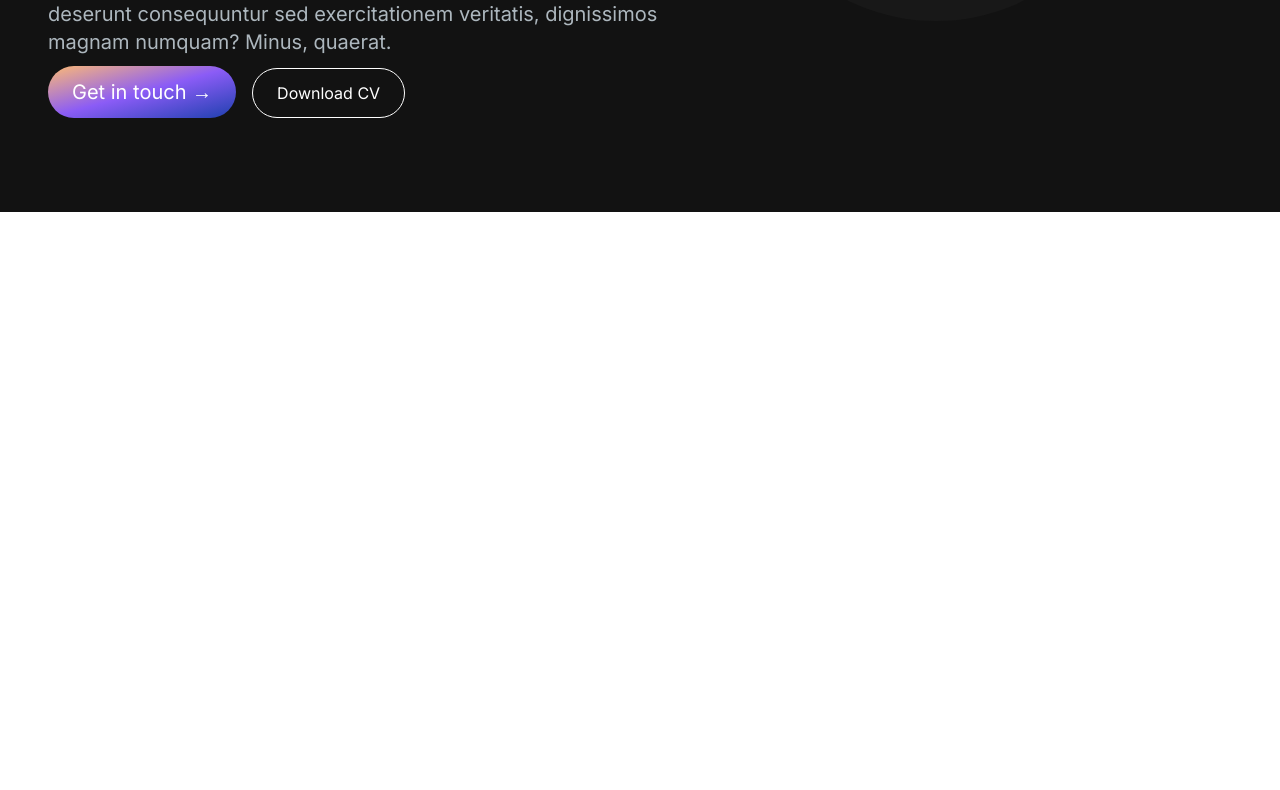
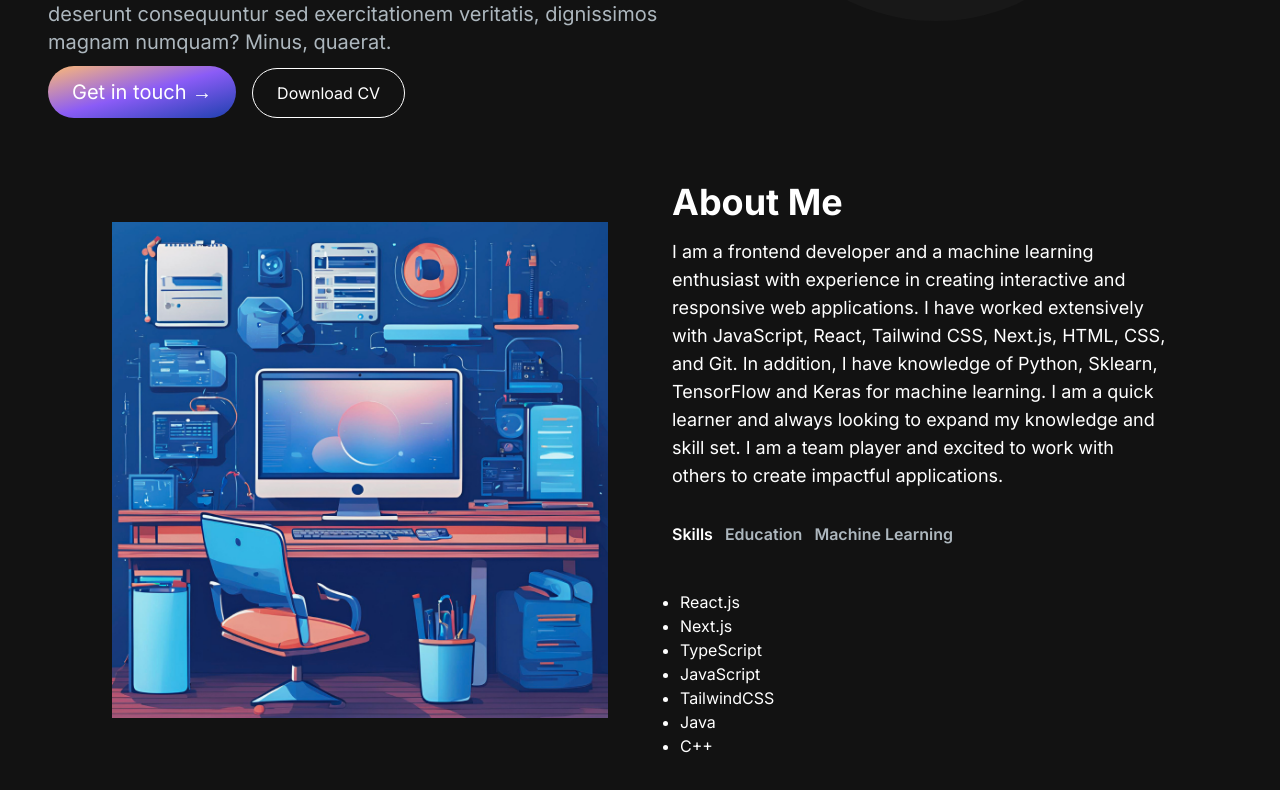
Before and after one commit to Sujit-Rukade/Portfolio, a Next.js app: page / in a window 1280 px wide. Shown: the part 588-1378 px from the top of the page. Before the commit the page ends 800 px from the top, so only its background shows below. Built offline with nearby package versions, Linux system fonts and the light colour scheme.

Commit message:
About section added

```diff
--- a/package.json
+++ b/package.json
@@ -10,6 +10,7 @@
   },
   "dependencies": {
     "@heroicons/react": "^2.1.5",
+    "framer-motion": "^11.9.0",
     "next": "14.2.4",
     "react": "^18",
     "react-dom": "^18",
--- /dev/null
+++ b/src/app/Components/AboutSection.jsx
@@ -0,0 +1,99 @@
+"use client";
+import React, { useTransition, useState } from "react";
+import Image from "next/image";
+import TabButton from "./TabButton";
+
+const TAB_DATA = [
+  {
+    title: "Skills",
+    id: "skills",
+    content: (
+      <ul className="list-disc pl-2">
+        <li>React.js</li>
+        <li>Next.js</li>
+        <li>TypeScript</li>
+        <li>JavaScript</li>
+        <li>TailwindCSS</li>
+        <li>Java</li>
+        <li>C++</li>
+      </ul>
+    ),
+  },
+  {
+    title: "Education",
+    id: "education",
+    content: (
+      <ul className="list-disc pl-2">
+        <li>I am a pre-final year student at the Pune Institute of Computer Technology (P.I.C.T), I am pursuing my B.E. in Electronics and Tele-Communication Engineering.</li>
+      </ul>
+    ),
+  },
+  {
+    title: "Machine Learning",
+    id: "ml",
+    content: (
+      <ul className="list-disc pl-2">
+        <li>Python</li>
+        <li>Pandas</li>
+        <li>Numpy</li>
+        <li>Sklearn</li>
+        <li>Matplotlib</li>
+        <li>Seaborn</li>
+        <li>Tensorflow</li>
+      </ul>
+    ),
+  },
+];
+
+const AboutSection = () => {
+  const [tab, setTab] = useState("skills");
+  const [isPending, startTransition] = useTransition();
+
+  const handleTabChange = (id) => {
+    startTransition(() => {
+      setTab(id);
+    });
+  };
+
+  return (
+    <section className="text-white" id="about">
+      <div className="md:grid md:grid-cols-2 gap-8 items-center py-8 px-4 xl:gap-16 sm:py-16 xl:px-16">
+        <Image src="/images/about-image.png" alt="About Image" width={500} height={500} />
+        <div className="mt-4 md:mt-0 text-left flex flex-col h-full">
+          <h2 className="text-4xl font-bold text-white mb-4">About Me</h2>
+          <p className="text-base lg:text-lg">
+          I am a frontend developer and a machine learning enthusiast with experience in creating interactive and responsive web applications. I have worked extensively with JavaScript, React, Tailwind CSS, Next.js, HTML, CSS, and Git. In addition, I have knowledge of Python, Sklearn, TensorFlow and Keras for machine learning. I am a quick learner and always looking to expand my knowledge and skill set. I am a team player and excited to work with others to create impactful applications.
+          </p>
+          <div className="flex flex-row justify-start mt-8">
+            <TabButton
+              selectTab={() => handleTabChange("skills")}
+              active={tab === "skills"}
+            >
+              {" "}
+              Skills{" "}
+            </TabButton>
+            <TabButton
+              selectTab={() => handleTabChange("education")}
+              active={tab === "education"}
+            >
+              {" "}
+              Education{" "}
+            </TabButton>
+            <TabButton
+              selectTab={() => handleTabChange("ml")}
+              active={tab === "ml"}
+            >
+              {" "}
+              Machine Learning{" "}
+            </TabButton>
+          </div>
+          <div className="mt-8">
+            {TAB_DATA.find((t) => t.id === tab).content}
+          </div>
+        </div>
+      </div>
+    </section>
+  );
+};
+
+export default AboutSection;
--- a/src/app/Components/HeroSection.jsx
+++ b/src/app/Components/HeroSection.jsx
@@ -45,7 +45,7 @@ const HeroSection = () => {
               </a>
             </button>
 
-            <button className='px-6 py-3 rounded-full bg-gradient-to-br from-primary-500 to-secondary-500 hover:bg-slate-800 text-white border border-white mt-3 w-full sm:w-fit'>Download CV</button>
+            <button className='px-6 py-3 rounded-full bg-gradient-to-br from-primary-500 to-secondary-500 hover:bg-slate-800 text-white border border-white mt-3 sm:w-fit'>Download CV</button>
           </div>
         </div>
         <div className='col-span-4 place-self-center mt-4 lg:mt-0'>
--- /dev/null
+++ b/src/app/Components/MenuOverlay.jsx
@@ -0,0 +1,18 @@
+import React from "react";
+import NavLink from "./NavLink";
+
+const MenuOverlay = ({ links }) => {
+    return (
+        <ul className="flex flex-col py-4 items-center">
+            {
+                links.map((link, index) => (
+                    <li key={index}>
+                        <NavLink href={link.path} title={link.title} />
+                    </li>
+                ))
+            }
+        </ul>
+    );
+};
+
+export default MenuOverlay;
--- a/src/app/Components/Navbar.jsx
+++ b/src/app/Components/Navbar.jsx
@@ -1,32 +1,56 @@
+"use client";
+
 import Link from 'next/link'
-import React from 'react'
+import React, { useState } from 'react'
 import NavLink from './NavLink'
+import { Bars3Icon, XMarkIcon } from "@heroicons/react/24/solid"
+import  MenuOverlay  from './MenuOverlay'
 
 const NavLinks = [
     {
         title: "About",
-        path:"#about"
+        path: "#about"
     },
     {
         title: "Projects",
-        path:"#projects"
+        path: "#projects"
     },
     {
         title: "Contact",
-        path:"#contact"
+        path: "#contact"
     }
 ]
 
 const Navbar = () => {
+    const [navbarOpen, setNavbarOpen] = useState(false);
     return (
         <div>
-            <nav className='fixed top-0 left-0 right-0 z-10 bg-[#121212] bg-opacity-90'>
+            <nav className='fixed top-0 left-0 right-0 z-10 bg-[#121212] bg-opacity-95'>
                 <div className='flex flex-wrap items-canter justify-between mx-auto px-8 py-6'>
                     <Link href={'/'} className='text-2xl md:text-4xl text-white font-semibold'>Sujit Rukade</Link>
+
+                    <div className="mobile-menu block md:hidden">
+                        {!navbarOpen ? (
+                            <button
+                                onClick={() => setNavbarOpen(true)}
+                                className="flex items-center px-3 py-2 border rounded border-slate-200 text-slate-200 hover:text-white hover:border-white"
+                            >
+                                <Bars3Icon className="h-5 w-5" />
+                            </button>
+                        ) : (
+                            <button
+                                onClick={() => setNavbarOpen(false)}
+                                className="flex items-center px-3 py-2 border rounded border-slate-200 text-slate-200 hover:text-white hover:border-white"
+                            >
+                                <XMarkIcon className="h-5 w-5" />
+                            </button>
+                        )}
+                    </div>
+
                     <div className="menu hidden md:block md:w-auto" id='navbar'>
                         <ul className='flex md:p-0 p-4 md:flex-row md:space-x-8 mt-0'>
                             {
-                                NavLinks.map((link, index)=>(
+                                NavLinks.map((link, index) => (
                                     <li key={index}>
                                         <NavLink href={link.path} title={link.title} />
                                     </li>
@@ -35,6 +59,7 @@ const Navbar = () => {
                         </ul>
                     </div>
                 </div>
+                {navbarOpen ? <MenuOverlay links={NavLinks} /> : null}
             </nav>
         </div>
     )
--- /dev/null
+++ b/src/app/Components/TabButton.jsx
@@ -0,0 +1,26 @@
+import React from "react";
+import { motion } from "framer-motion";
+
+const variants = {
+  default: { width: 0 },
+  active: { width: "calc(100% - 0.75rem)" },
+};
+
+const TabButton = ({ active, selectTab, children }) => {
+  const buttonClasses = active ? "text-white" : "text-[#ADB7BE]";
+
+  return (
+    <button onClick={selectTab}>
+      <p className={`mr-3 font-semibold hover:text-white ${buttonClasses}`}>
+        {children}
+      </p>
+      <motion.div
+        animate={active ? "active" : "default"}
+        variants={variants}
+        className="h-1 bg-primary-500 mt-2 mr-3"
+      ></motion.div>
+    </button>
+  );
+};
+
+export default TabButton;
--- a/src/app/page.js
+++ b/src/app/page.js
@@ -1,6 +1,7 @@
 import Image from "next/image";
 import HeroSection from "./Components/HeroSection";
 import Navbar from "./Components/Navbar";
+import AboutSection from "./Components/AboutSection";
 
 export default function Home() {
   return (
@@ -8,6 +9,7 @@ export default function Home() {
     <Navbar/>
     <div className="container mt-24 mx-auto px-12 py-4">
         <HeroSection />
+        <AboutSection />
       </div>
     </main>
   );
```
Also changed, not shown: public/images/about-image.png (added), 1 other file (tests, documents, lock files or other folders).
